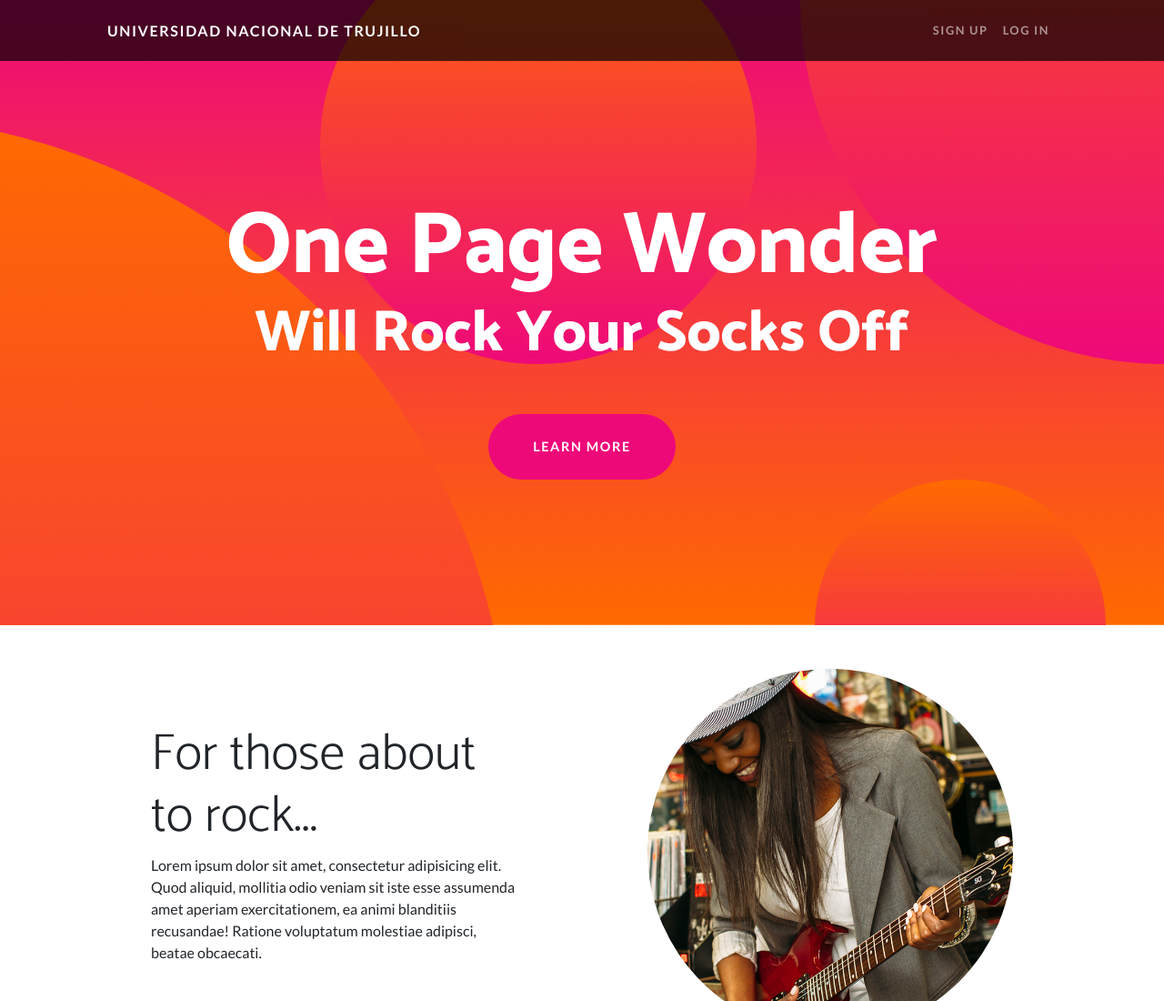
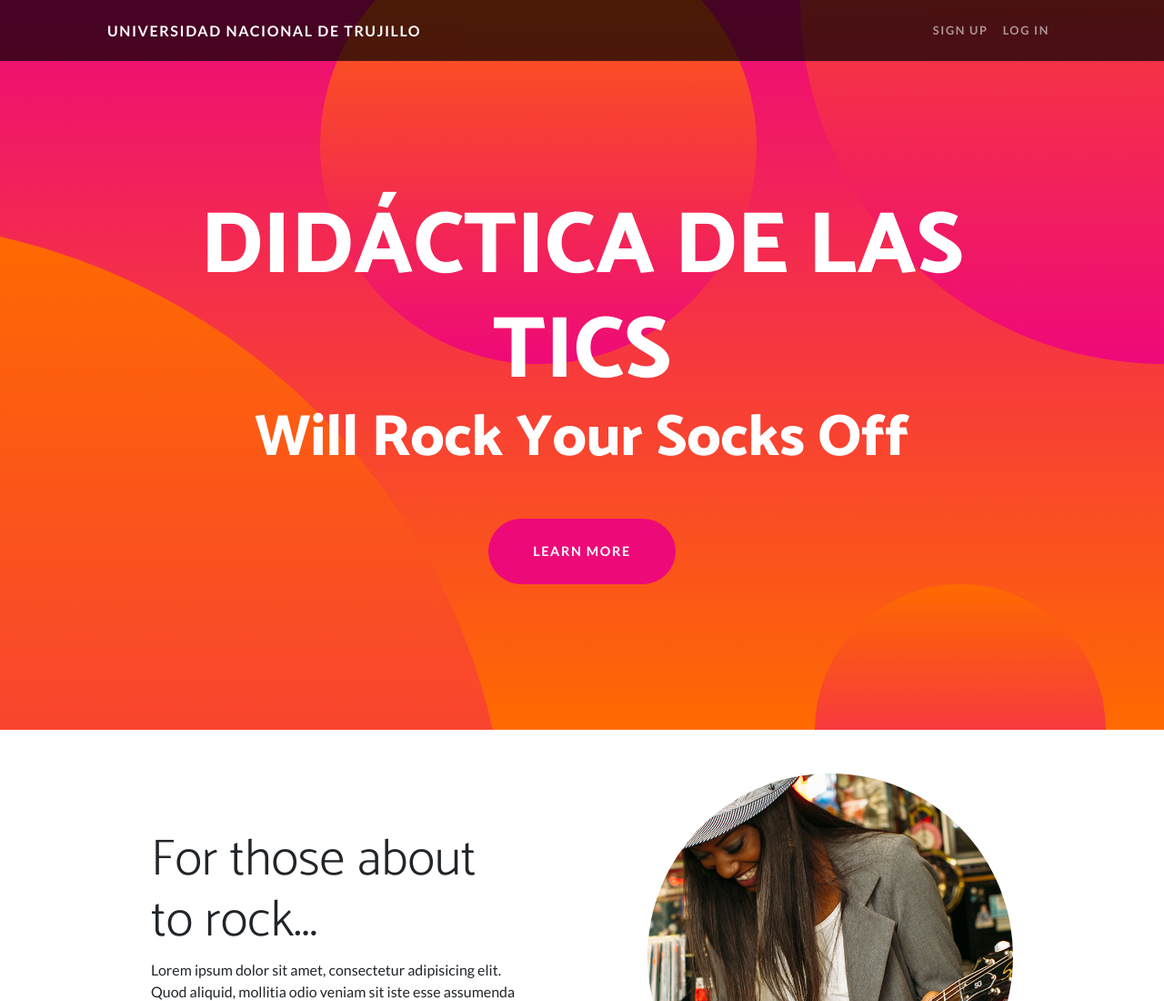
Before and after one commit to MissAngiee/PRIMARYEDUCATION, a plain HTML site: page index.html in a window 1280 px wide. Shown: the top 1100 px of the page at 91% size. Drawn offline with nearby package versions, Linux system fonts and the light colour scheme.

Commit message:
Update index.html

```diff
--- a/index.html
+++ b/index.html
@@ -33,7 +33,7 @@
         <header class="masthead text-center text-white">
             <div class="masthead-content">
                 <div class="container px-5">
-                    <h1 class="masthead-heading mb-0">One Page Wonder</h1>
+                    <h1 class="masthead-heading mb-0">DIDÁCTICA DE LAS TICS</h1>
                     <h2 class="masthead-subheading mb-0">Will Rock Your Socks Off</h2>
                     <a class="btn btn-primary btn-xl rounded-pill mt-5" href="#scroll">Learn More</a>
                 </div>
```
